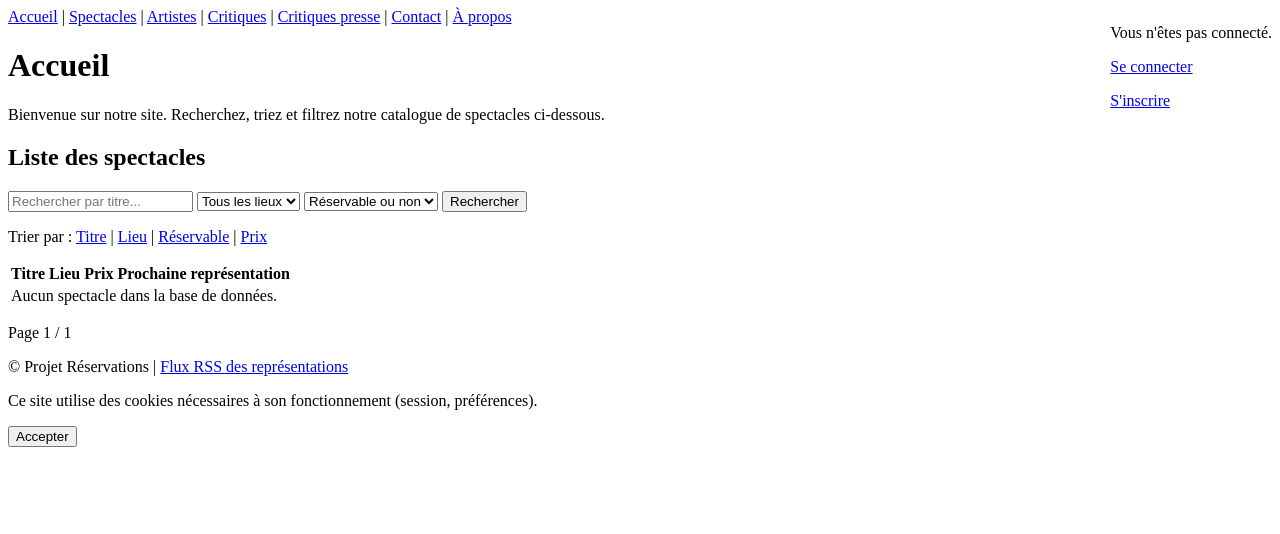
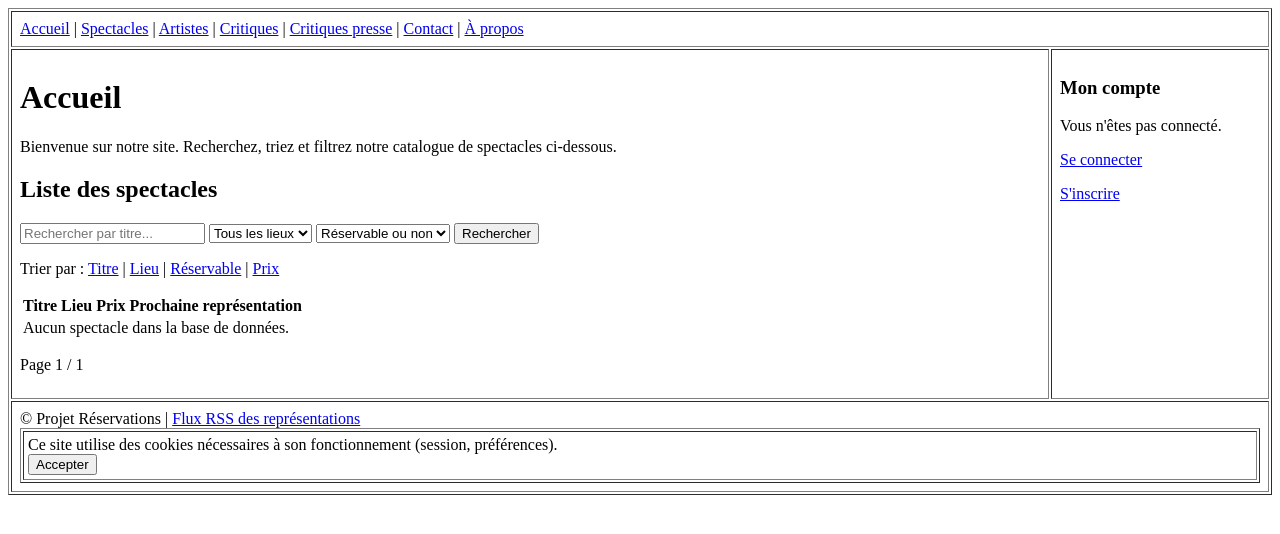
Before and after one commit to Nono1070/projets_pour_examen, a Django app: page / in a window 1280 px wide. Shown: the top 534 px of the page. Run offline with Django 5.2, Linux system fonts and the light colour scheme; data that the repository does not hold is empty.

Commit message:
Mise en page base.html en tableau : nav / corps + menu compte / footer
Reprend le layout en <table> (border=1, comme un site annees 2000)
pour separer visuellement les trois zones de la page : ligne de nav en
haut (pleine largeur), ligne body avec deux colonnes (contenu a
gauche, "Mon compte" - profil/reservations/espace producteur/tableau
de bord/administration - a droite), ligne footer en bas.

Le footer est extrait dans layouts/footer.html (copyright, lien RSS,
bandeau cookies) et inclus via {% include %}, plus facile a faire
evoluer separement de base.html.

```diff
--- a/reservations/templates/layouts/base.html
+++ b/reservations/templates/layouts/base.html
@@ -5,9 +5,36 @@
 <title>Projet réservations - {% block title %}Bienvenue{% endblock %}</title>
 </head>
 <body>
-<div class="container">
-    <header>
-        <div style="float:right">
+<table border="1" cellpadding="8" width="100%">
+    <tr>
+        <td colspan="2">
+            <nav>
+                <a href="{% url 'reservations:index' %}">Accueil</a> |
+                <a href="{% url 'reservations:show_index' %}">Spectacles</a> |
+                <a href="{% url 'reservations:artist_index' %}">Artistes</a> |
+                <a href="{% url 'reservations:review_index' %}">Critiques</a> |
+                <a href="{% url 'reservations:press_article_index' %}">Critiques presse</a> |
+                <a href="{% url 'reservations:contact' %}">Contact</a> |
+                <a href="{% url 'reservations:about' %}">À propos</a>
+            </nav>
+        </td>
+    </tr>
+    <tr valign="top">
+        <td>
+            <div id="notification">
+                {% if messages %}
+                <ul class="messages">
+                    {% for message in messages %}
+                    <li{% if message.tags %} class="{{ message.tags }}"{% endif %}>{{ message }}</li>
+                    {% endfor %}
+                </ul>
+                {% endif %}
+            </div>
+
+            {% block content %}{% endblock %}
+        </td>
+        <td width="200">
+            <h3>Mon compte</h3>
             {% if request.user.is_authenticated %}
             <p>Bonjour {{ request.user.username }} !</p>
             <p><a href="{% url 'accounts:user-profile' %}">Mon profil</a></p>
@@ -31,43 +58,13 @@
             <p><a href="{% url 'login' %}">Se connecter</a></p>
             <p><a href="{% url 'accounts:user-signup' %}">S'inscrire</a></p>
             {% endif %}
-        </div>
-
-        <nav>
-            <a href="{% url 'reservations:index' %}">Accueil</a> |
-            <a href="{% url 'reservations:show_index' %}">Spectacles</a> |
-            <a href="{% url 'reservations:artist_index' %}">Artistes</a> |
-            <a href="{% url 'reservations:review_index' %}">Critiques</a> |
-            <a href="{% url 'reservations:press_article_index' %}">Critiques presse</a> |
-            <a href="{% url 'reservations:contact' %}">Contact</a> |
-            <a href="{% url 'reservations:about' %}">À propos</a>
-        </nav>
-    </header>
-    <main>
-        <div id="notification">
-            {% if messages %}
-            <ul class="messages">
-                {% for message in messages %}
-                <li{% if message.tags %} class="{{ message.tags }}"{% endif %}>{{ message }}</li>
-                {% endfor %}
-            </ul>
-            {% endif %}
-        </div>
-
-        {% block content %}{% endblock %}
-    </main>
-    <footer>&copy; Projet Réservations | <a href="{% url 'reservations:representations_feed' %}">Flux RSS des représentations</a></footer>
-
-    {% if not request.COOKIES.cookie_consent %}
-    <div id="cookie-banner">
-        <p>Ce site utilise des cookies nécessaires à son fonctionnement (session, préférences).</p>
-        <form method="post" action="{% url 'reservations:accept_cookies' %}">
-            {% csrf_token %}
-            <input type="hidden" name="next" value="{{ request.path }}">
-            <button type="submit">Accepter</button>
-        </form>
-    </div>
-    {% endif %}
-</div>
+        </td>
+    </tr>
+    <tr>
+        <td colspan="2">
+            {% include 'layouts/footer.html' %}
+        </td>
+    </tr>
+</table>
 </body>
 </html>
--- /dev/null
+++ b/reservations/templates/layouts/footer.html
@@ -0,0 +1,16 @@
+&copy; Projet Réservations | <a href="{% url 'reservations:representations_feed' %}">Flux RSS des représentations</a>
+
+{% if not request.COOKIES.cookie_consent %}
+<table border="1" cellpadding="4" width="100%">
+    <tr>
+        <td>
+            Ce site utilise des cookies nécessaires à son fonctionnement (session, préférences).
+            <form method="post" action="{% url 'reservations:accept_cookies' %}">
+                {% csrf_token %}
+                <input type="hidden" name="next" value="{{ request.path }}">
+                <button type="submit">Accepter</button>
+            </form>
+        </td>
+    </tr>
+</table>
+{% endif %}
```
